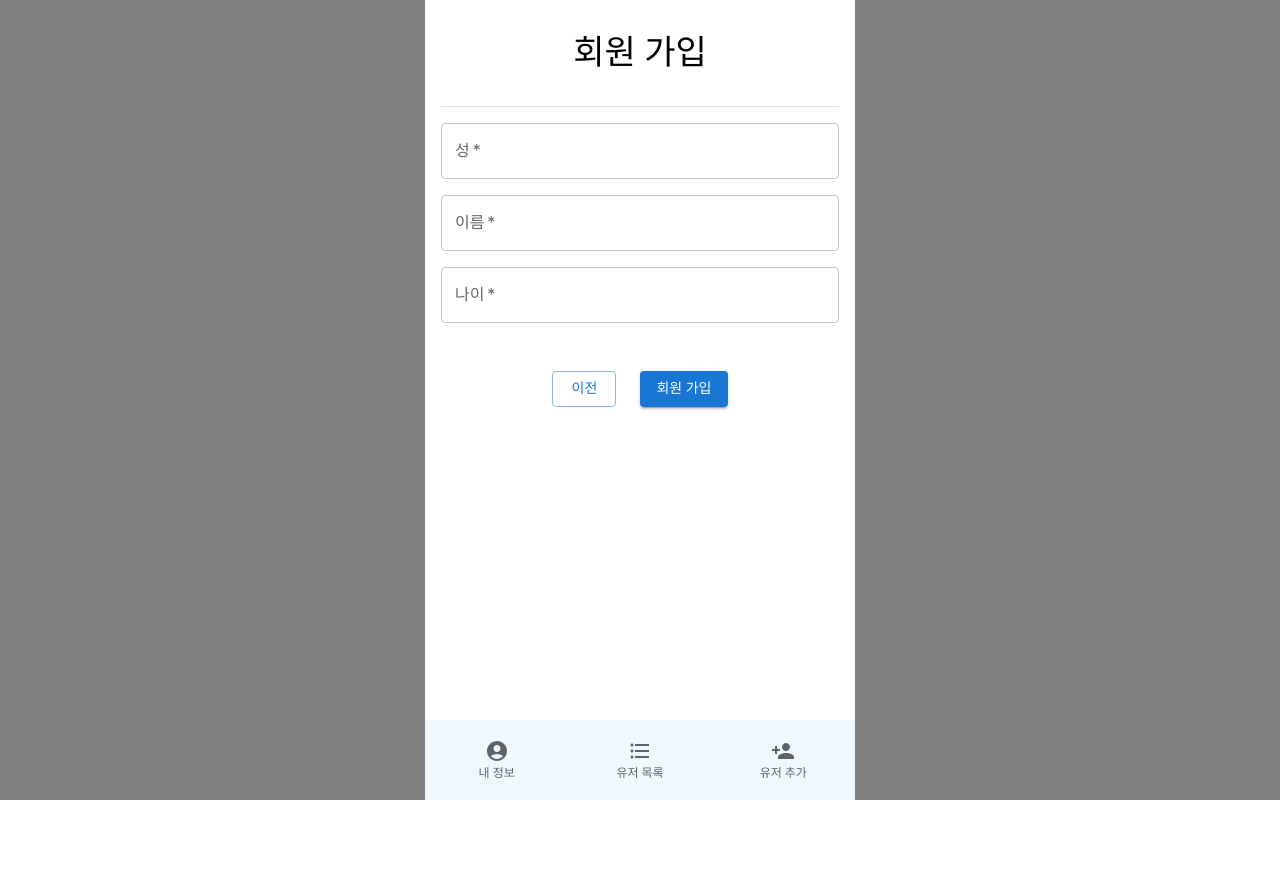
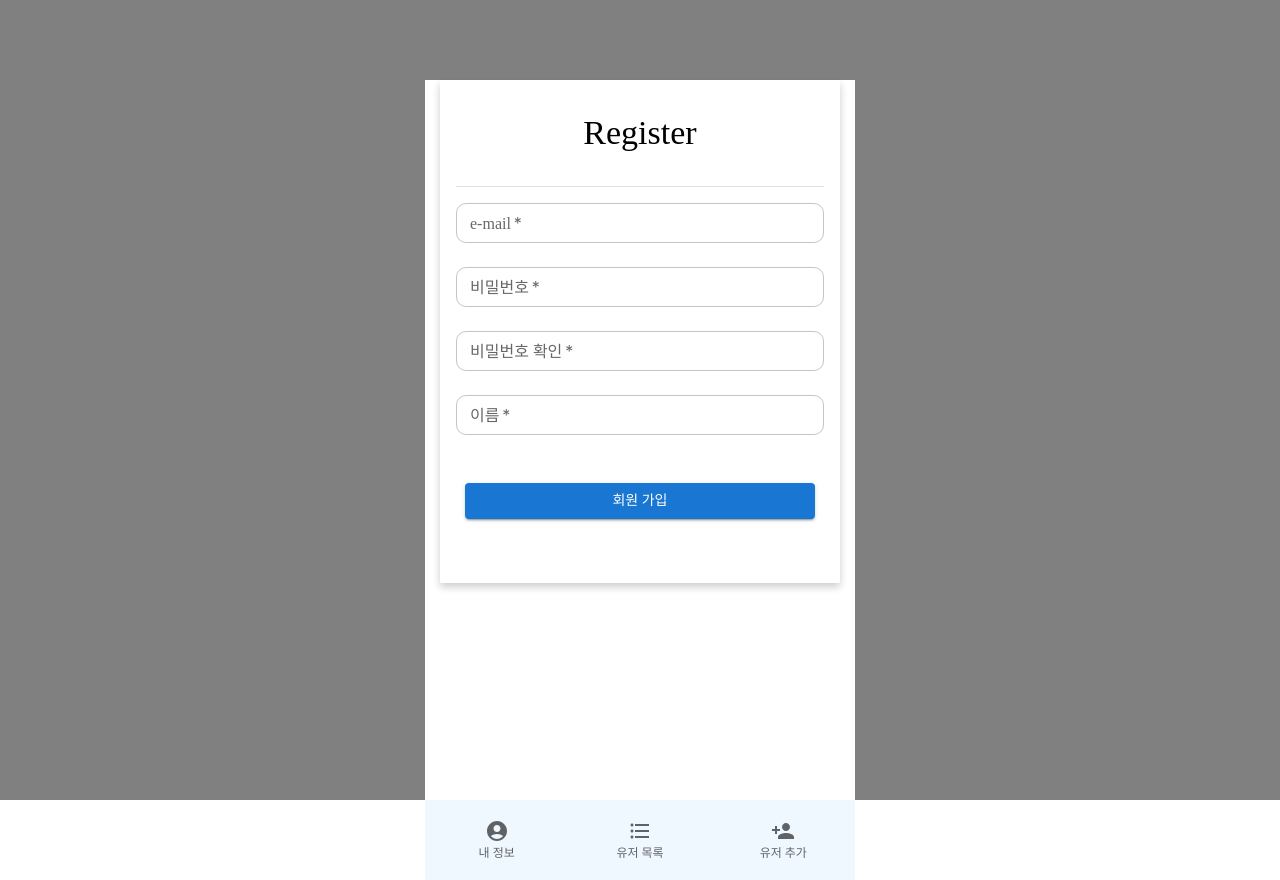
Before and after one commit to KWEBofficial/anytime-client, a React (Create React App) app: page /register in a window 1280 px wide. Before the commit the page ends 800 px from the top, so only its background shows below. Built offline with nearby package versions, Linux system fonts and the light colour scheme; a web font is replaced by a local one.

Commit message:
feat: register page, CustomTextfield

```diff
--- /dev/null
+++ b/src/components/CustomTextfield.tsx
@@ -0,0 +1,5 @@
+import { TextField, TextFieldProps } from '@mui/material';
+
+export function CustomTextfield(prop: TextFieldProps) {
+  return <TextField size="small" InputProps={{ style: { backgroundColor: 'white', borderRadius: 10 } }} {...prop} />;
+}
--- a/src/pages/Register/index.tsx
+++ b/src/pages/Register/index.tsx
@@ -1,7 +1,9 @@
 import { useNavigate } from 'react-router-dom';
 import { useState } from 'react';
 import axios from 'axios';
-import { Box, Button, Divider, Stack, TextField, Typography } from '@mui/material';
+import { Box, Button, Divider, Stack, Typography } from '@mui/material';
+
+import { CustomTextfield } from '../../components/CustomTextfield';
 
 /**
  * 유저 생성 페이지입니다.
@@ -10,87 +12,165 @@ import { Box, Button, Divider, Stack, TextField, Typography } from '@mui/materia
  */
 export function RegisterPage() {
   const [input, setInput] = useState({
-    lastName: '',
-    firstName: '',
-    age: 0,
+    email: '',
+    membername: '',
+    password: '',
+    passwordConfirm: '',
   });
 
+  const [errMessage, setErrMessage] = useState({
+    email: '',
+    membername: '',
+    password: '',
+    passwordConfirm: '',
+  });
+
+  const [isErr, setIsErr] = useState({
+    email: false,
+    membername: false,
+    password: false,
+    passwordConfirm: false,
+  });
   const navigate = useNavigate();
 
-  /**
-   * 아래에서 Textfield의 값을 변경할 때 사용하는 함수입니다.
-   * Textfield의 값을 변경할 때마다 함수가 실행됩니다.
-   * input state를 변경하고 있습니다.
-   */
-  function handleInput(event: React.ChangeEvent<HTMLInputElement>) {
-    /**
-     * type이 number인 경우, event.target.value는 기본적으로 string이므로 Number() 함수를 사용해서 숫자로 변환해줍니다.
-     */
-    const value = event.target.type === 'number' ? Number(event.target.value) : event.target.value;
-
+  function onChange(event: React.ChangeEvent<HTMLInputElement>) {
     setInput({
       ...input,
-      [event.target.id]: value,
+      [event.target.id]: event.target.value,
+    });
+    const message = validation(event.target.value, event.target.id);
+    if (message) {
+      setErrMessage({
+        ...errMessage,
+        [event.target.id]: message,
+      });
+      setIsErr({
+        ...isErr,
+        [event.target.id]: true,
+      });
+    } else {
+      setErrMessage({
+        ...errMessage,
+        [event.target.id]: '',
+      });
+      setIsErr({
+        ...isErr,
+        [event.target.id]: false,
       });
     }
+  }
+  function validation(value: string, id: string): string {
+    const emailErrMessage = '이메일 형식으로 작성해주세요.';
+    const emailLenErrMessage = '64자 이하여야 합니다.';
+    const pwErrMessage = '적어도 하나 이상의 영문자, 숫자가 필요하며 8자 이상 입력해주세요.';
+    const pwConErrMessage = '비밀번호와 일치하지 않습니다.';
+    const emailRegExp = /^[a-zA-z0-9._-]+@[a-zA-z0-9.-]+\.[a-zA-z.]+$/;
+    const passwordRegExp = /^(?=.*[a-zA-Z])(?=.*[0-9]).{8,25}$/;
+    if (id === 'email') {
+      if (value.length > 64) return emailLenErrMessage;
+      if (!emailRegExp.test(value)) return emailErrMessage;
+    }
+    if (id === 'password' && !passwordRegExp.test(value)) return pwErrMessage;
+    if (id === 'passwordConfirm' && input.password !== value) return pwConErrMessage;
+    return '';
+  }
 
-  /**
-   * 회원가입 버튼을 클릭하면 발생하는 함수입니다.
-   * 백엔드 서버에 회원가입 요청을 보냅니다.
-   * 회원가입이 완료되면 메인 페이지로 이동합니다.
-   * 상태코드 201은 생성 성공을 의미합니다.
-   * navigate('주소')는 해당 주소로 이동하는 함수입니다.
-   * 참고로, navigate(-1)은 이전 페이지로 이동하는 함수입니다.
-   */
   async function handleRegister() {
     try {
-      const response = await axios.post(`${process.env.REACT_APP_API_URL}/user`, input, {
+      if (Object.values(input).some((value) => value === '')) window.alert('내용을 입력하시기 바랍니다.');
+      else if (Object.values(isErr).some((value) => value)) window.alert('요구사항을 충족하지 않았습니다.');
+      else {
+        const response = await axios.post(
+          `${process.env.REACT_APP_API_URL}auth/register`,
+          { email: input.email, membername: input.membername, password: input.password },
+          {
             headers: {
               'Content-Type': 'application/json',
             },
-      });
+          },
+        );
 
-      if (response.status === 201) {
+        if (response.status === 200) {
           window.alert('회원가입이 완료되었습니다.');
           navigate('/');
+        }
       }
     } catch (e) {
       window.alert('회원가입에 실패했습니다.');
     }
   }
 
-  /**
-   * TextField 컴포넌트는 HTML input 태그를 감싼 컴포넌트입니다.
-   * onChange에 함수를 넣어주면, input 태그의 값이 변경될 때마다(한 글자 입력할 때마다) 함수가 실행됩니다.
-   * 함수의 이름만 써야 합니다. handleInput() 이렇게 쓰면 안됩니다.
-   * handleInput함수에 event 객체를 자동으로 넣어서 실행합니다.
-   */
   return (
-    <Box padding={2} paddingTop={4}>
+    <Box
+      padding={2}
+      paddingTop={4}
+      width={400}
+      marginTop={10}
+      marginX="auto"
+      boxShadow="0px 4px 8px rgba(0, 0, 0, 0.2)"
+    >
       <Box marginBottom={4} textAlign={'center'}>
-        <Typography variant="h4">회원 가입</Typography>
+        <Typography variant="h4">Register</Typography>
       </Box>
       <Box>
         <Box marginY={2}>
           <Divider />
         </Box>
-        <Stack spacing={2}>
-          <TextField required id="lastName" label="성" onChange={handleInput} />
-          <TextField required id="firstName" label="이름" onChange={handleInput} />
-          <TextField required id="age" label="나이" type="number" onChange={handleInput} />
+        <Stack spacing={3}>
+          <CustomTextfield
+            error={isErr.email}
+            helperText={errMessage.email}
+            required={true}
+            id="email"
+            label="e-mail"
+            onChange={onChange}
+            onKeyDown={(event) => {
+              if (event.key === 'Enter') handleRegister();
+            }}
+          />
+          <CustomTextfield
+            type="password"
+            error={isErr.password}
+            helperText={errMessage.password}
+            required={true}
+            id="password"
+            label="비밀번호"
+            onChange={onChange}
+            onKeyDown={(event) => {
+              if (event.key === 'Enter') handleRegister();
+            }}
+          />
+
+          <CustomTextfield
+            type="password"
+            error={isErr.passwordConfirm}
+            helperText={errMessage.passwordConfirm}
+            required={true}
+            id="passwordConfirm"
+            label="비밀번호 확인"
+            onChange={onChange}
+            onKeyDown={(event) => {
+              if (event.key === 'Enter') handleRegister();
+            }}
+          />
+
+          <CustomTextfield
+            error={isErr.membername}
+            helperText={errMessage.membername}
+            required={true}
+            id="membername"
+            label="이름"
+            onChange={onChange}
+            onKeyDown={(event) => {
+              if (event.key === 'Enter') handleRegister();
+            }}
+          />
         </Stack>
       </Box>
-      <Box paddingY={6}>
-        <Stack spacing={3} direction="row" justifyContent={'center'}>
-          {/* navigate(-1)은 뒤로가기와 같습니다. */}
-          {/* 함수가 간단하다면 () => handler() 형태로 간단하게 넣을 수 있습니다. */}
-          <Button variant="outlined" color="primary" onClick={() => navigate(-1)}>
-            이전
-          </Button>
-          <Button variant="contained" color="primary" onClick={handleRegister}>
+      <Box paddingY={6} marginX={'auto'} width={350}>
+        <Button fullWidth variant="contained" color="primary" onClick={handleRegister}>
           회원 가입
         </Button>
-        </Stack>
       </Box>
     </Box>
   );
```
Lines whose indentation alone changed are shown as unchanged.
